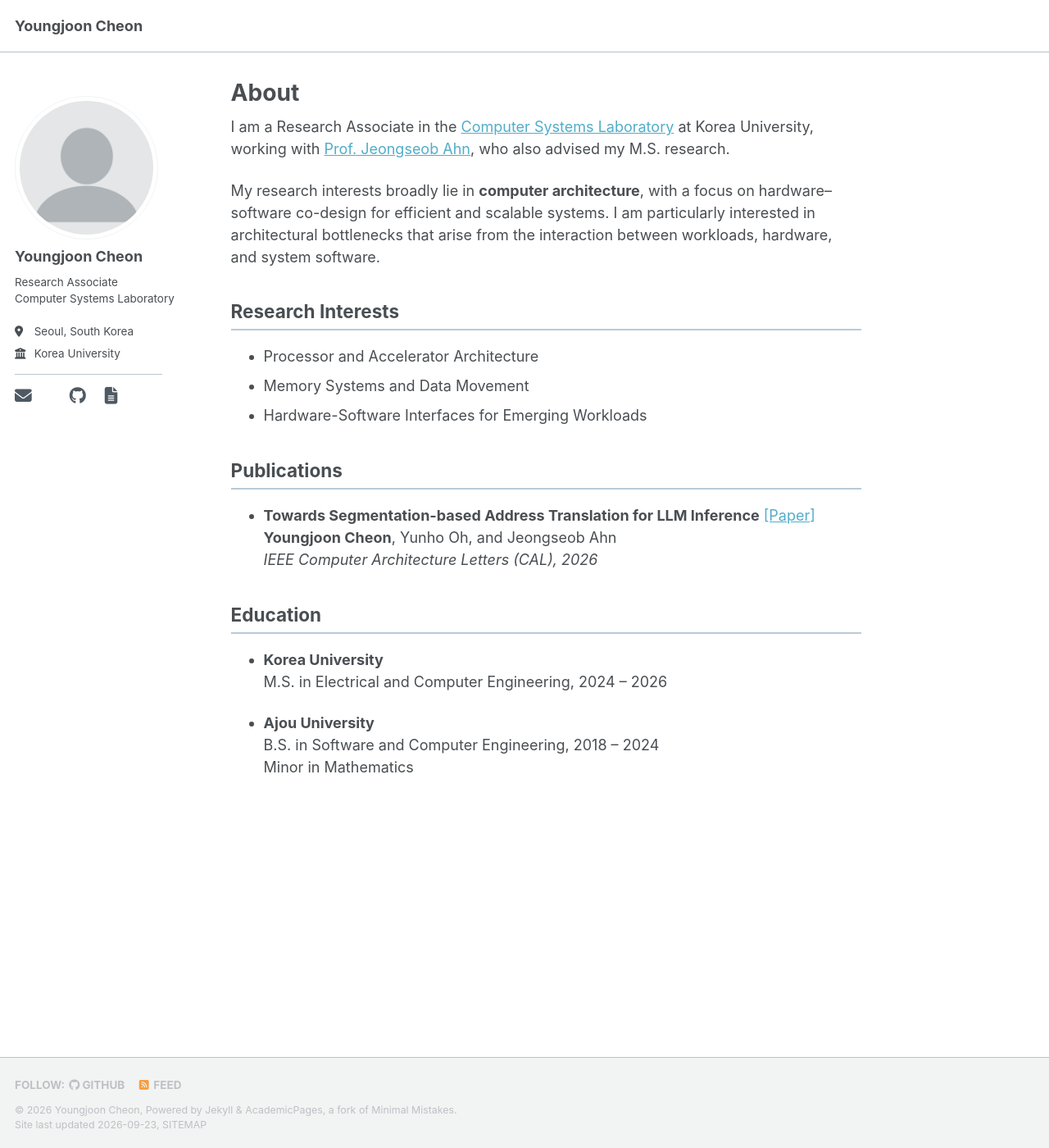
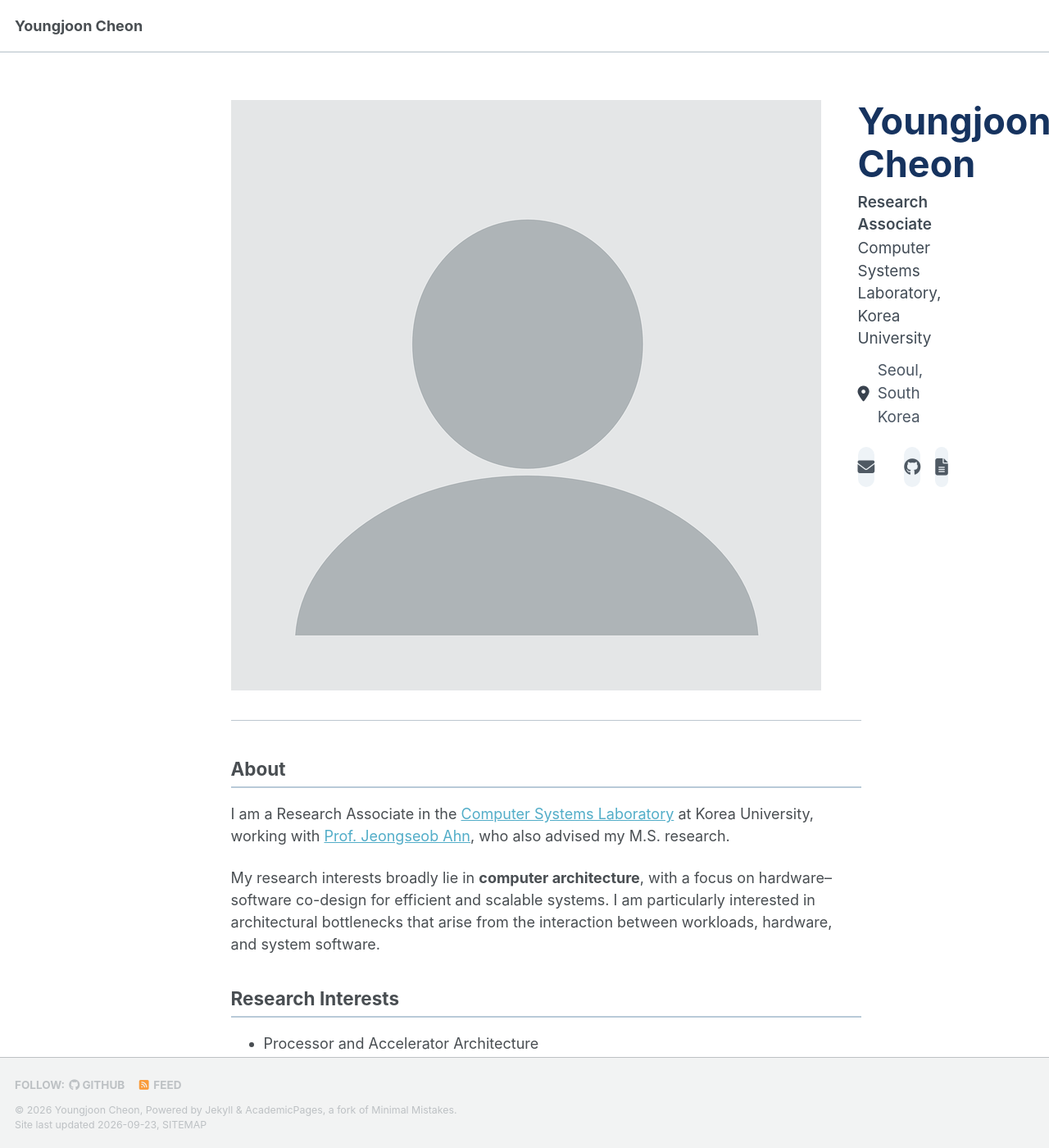
Before and after one commit to cheonyj7/cheonyj7.github.io, a Jekyll site: the page built from _pages/about.md, in a window 1280 px wide and 1400 px high. Shown: the whole window at 82% size. Built offline with Jekyll 4.4.1, drawn with Linux system fonts in a browser that asks for light colours; a style sheet for code colours, icons or effects is not loaded.

Commit message:
Customize template layout

```diff
--- a/_config.yml
+++ b/_config.yml
@@ -32,6 +32,9 @@ author:
   uri              : # URL
   email            : "yjcheon@csl.korea.ac.kr"
   cv               : "/files/CV_Youngjoon_Cheon.pdf"
+
+  role: "Research Associate"
+  affiliation: "Computer Systems Laboratory, Korea University"
 
   # Academic websites
   academia         : # URL
--- /dev/null
+++ b/_includes/home-hero.html
@@ -0,0 +1,74 @@
+{% include base_path %}
+
+<section class="home-hero">
+
+  <div class="home-hero__avatar">
+    {% if site.author.avatar contains "://" %}
+      <img src="{{ site.author.avatar }}"
+           alt="{{ site.author.name }}">
+    {% else %}
+      <img src="{{ site.author.avatar | prepend: '/images/' | prepend: base_path }}"
+           alt="{{ site.author.name }}">
+    {% endif %}
+  </div>
+
+  <div class="home-hero__content">
+
+    <h1 class="home-hero__name">
+      {{ site.author.name }}
+    </h1>
+
+    <div class="home-hero__role">
+      {{ site.author.role }}
+    </div>
+
+    <div class="home-hero__affiliation">
+      {{ site.author.affiliation }}
+    </div>
+
+    {% if site.author.location %}
+      <div class="home-hero__location">
+        <i class="fas fa-location-dot" aria-hidden="true"></i>
+        <span>{{ site.author.location }}</span>
+      </div>
+    {% endif %}
+
+    <div class="home-hero__links">
+
+      {% if site.author.email %}
+        <a href="mailto:{{ site.author.email }}"
+           title="Email"
+           aria-label="Email">
+          <i class="fas fa-envelope" aria-hidden="true"></i>
+        </a>
+      {% endif %}
+
+      {% if site.author.googlescholar %}
+        <a href="{{ site.author.googlescholar }}"
+           title="Google Scholar"
+           aria-label="Google Scholar">
+          <i class="ai ai-google-scholar" aria-hidden="true"></i>
+        </a>
+      {% endif %}
+
+      {% if site.author.github %}
+        <a href="https://github.com/{{ site.author.github }}"
+           title="GitHub"
+           aria-label="GitHub">
+          <i class="fab fa-github" aria-hidden="true"></i>
+        </a>
+      {% endif %}
+
+      {% if site.author.cv %}
+        <a href="{{ site.author.cv }}"
+           title="CV"
+           aria-label="CV">
+          <i class="fas fa-file-lines" aria-hidden="true"></i>
+        </a>
+      {% endif %}
+
+    </div>
+
+  </div>
+
+</section>
--- a/_pages/about.md
+++ b/_pages/about.md
@@ -1,11 +1,16 @@
 ---
 permalink: /
-title: "About"
-author_profile: true
+title: ""
+author_profile: false
+classes: wide
 redirect_from:
   - /about/
   - /about.html
 ---
+
+{% include home-hero.html %}
+
+## About
 
 I am a Research Associate in the [Computer Systems Laboratory](https://sites.google.com/korea.ac.kr/csl) at Korea University, working with [Prof. Jeongseob Ahn](https://jeongseob.github.io/), who also advised my M.S. research.
 
--- a/assets/css/main.scss
+++ b/assets/css/main.scss
@@ -108,3 +108,116 @@
   text-decoration: none !important;
   box-shadow: none !important;
 }
+
+.home-hero {
+  display: flex;
+  align-items: flex-start;
+  gap: 2.5rem;
+  margin: 0.5rem 0 2.5rem;
+  padding-bottom: 2rem;
+  border-bottom: 1px solid #bcc7cf;
+}
+
+.home-hero__photo img {
+  width: 180px;
+  height: 180px;
+  object-fit: cover;
+  border-radius: 50%;
+  display: block;
+}
+
+.home-hero__content {
+  flex: 1;
+  min-width: 0;
+}
+
+.home-hero__name {
+  margin: 0 0 0.4rem;
+  font-size: 2.5rem;
+  line-height: 1.15;
+  color: #16335f;
+}
+
+.home-hero__meta {
+  margin: 0 0 0.8rem;
+  font-size: 1.5rem;
+  line-height: 1.5;
+  color: #39424e;
+}
+
+.home-hero__role {
+  margin-bottom: 0.1rem;
+  font-size: 1.05rem;
+  line-height: 1.45;
+  font-weight: 600;
+  color: #414b55;
+}
+
+.home-hero__affiliation {
+  margin-bottom: 0.65rem;
+  font-size: 1.05rem;
+  line-height: 1.45;
+  color: #414b55;
+}
+
+.home-hero__location {
+  display: flex;
+  align-items: center;
+  gap: 0.55rem;
+  margin: 0 0 1.2rem;
+  color: #4a5562;
+  font-size: 1.05rem;
+}
+
+.home-hero__location i {
+  color: #39424e;
+}
+
+.home-hero__links {
+  display: flex;
+  align-items: center;
+  gap: 1rem;
+  margin: 0 0 1.35rem;
+}
+
+.home-hero__links a {
+  display: inline-flex;
+  align-items: center;
+  justify-content: center;
+  width: 2.75rem;
+  height: 2.75rem;
+  border-radius: 999px;
+  background: #eef3f7;
+  color: #4f5963;
+  text-decoration: none;
+  font-size: 1.15rem;
+  transition: background 0.15s ease, color 0.15s ease, transform 0.15s ease;
+}
+
+.home-hero__links a:hover {
+  background: #e2ebf3;
+  color: #2c5d86;
+  transform: translateY(-1px);
+}
+
+/* Responsive */
+@media (max-width: 768px) {
+  .home-hero {
+    flex-direction: column;
+    gap: 1.5rem;
+  }
+
+  .home-hero__photo img {
+    width: 140px;
+    height: 140px;
+  }
+
+  .home-hero__name {
+    font-size: 2rem;
+  }
+
+  .home-hero__meta {
+    font-size: 1.2rem;
+  }
+
+}
```
